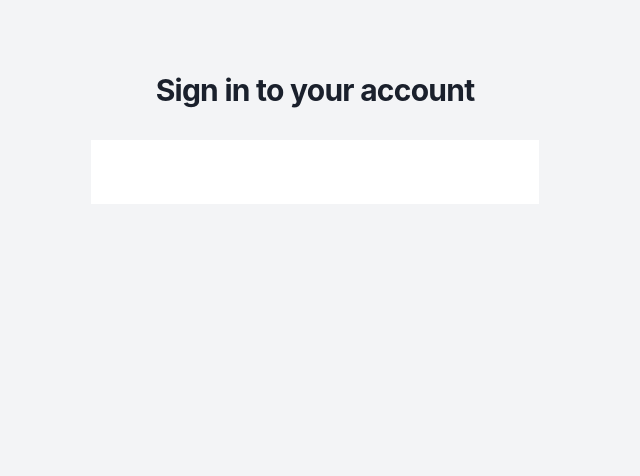
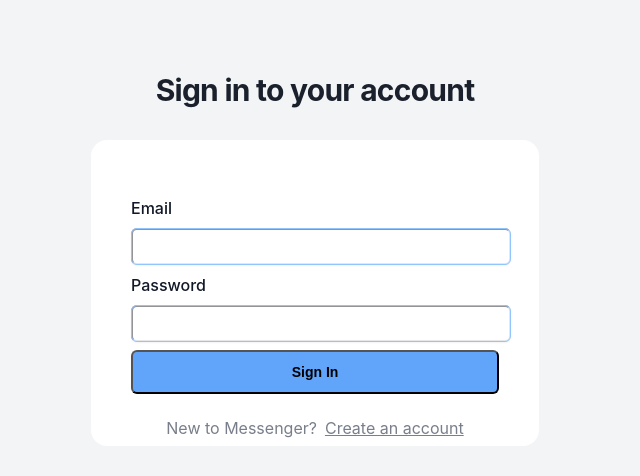
Before and after one commit to PasinduMaduwantha/post-mate, a React (Create React App) app: page / in a window 1280 px wide. Shown: the top 476 px of the page, without its empty margins (325-965 px from the left). Built offline with nearby package versions, Linux system fonts and the light colour scheme.

Commit message:
login-component

```diff
--- a/package.json
+++ b/package.json
@@ -9,6 +9,7 @@
     "material-react-table": "^1.14.0",
     "react": "^18.2.0",
     "react-dom": "^18.2.0",
+    "react-hook-form": "^7.45.4",
     "react-router": "^6.15.0",
     "react-router-dom": "^6.15.0",
     "react-scripts": "5.0.1",
--- a/src/components/Auth/AuthForm.css
+++ b/src/components/Auth/AuthForm.css
@@ -9,30 +9,43 @@
   max-width: 28rem;
 }
 
-/* Your CSS stylesheet */
-
-/* Common styles for all screen sizes */
-.bg-white {
-    background-color: #fff;
+.custom-card {
+background-color: white;
+padding-left: 1rem;
+padding-right: 1rem;
+padding-top: 2rem;
+border-radius: 0.5rem;
 }
 
-  .px-4 {
-    padding-left: 1rem;
-    padding-right: 1rem;
+@media (min-width: 640px) {
+.custom-card {
+  padding-left: 2.5rem;
+  padding-right: 2.5rem;
+  border-radius: 1rem;
+}
 }
 
-  .py-8 {
-    padding-top: 2rem;
-    padding-bottom: 2rem;
+
+/* Define the custom class */
+.custom-lower {
+display: flex;
+justify-content: center;
+font-size: 1rem; /* Equivalent to text-sm */
+color: #787e8a; /* Equivalent to text-gray-500 */
+padding-left: 0.5rem; /* Equivalent to px-2 */
+padding-right: 0.5rem; /* Equivalent to px-2 */
+gap: 0.5rem; /* Equivalent to gap-2 */
+margin-top: 1.5rem; /* Equivalent to mt-6 */
+padding-bottom: 0.5rem; /* Equivalent to pb-2 */
 }
 
-  /* Styles for screens with a minimum width of 640px (sm breakpoint) */
-  @media (min-width: 640px) {
-    .sm-rounded-lg {
-      border-radius: 0.5rem; /* Equivalent to Tailwind's rounded-lg */
+/* Define the custom class */
+.custom-container {
+position: absolute;
+top: 0;
+right: 0;
+bottom: 0;
+left: 0;
+display: flex;
+align-items: center;
 }
-    .sm-px-10 {
-      padding-left: 2.5rem;
-      padding-right: 2.5rem;
-    }
-  }
--- a/src/components/Auth/AuthForm.jsx
+++ b/src/components/Auth/AuthForm.jsx
@@ -1,68 +1,54 @@
 // 'use client';
-// import Button from '@/app/components/Button';
-// import Input from '@/app/components/Inputs/Input';
-// import { useCallback, useState } from 'react';
-// import { useForm , FieldValues, SubmitHandler} from 'react-hook-form';
+import Button from '../Buttons/Buttons';
+import Input from '../Inputs/input';
+import { useCallback, useState } from 'react';
+import { useForm , FieldValues, SubmitHandler} from 'react-hook-form';
 // import AuthSocialButton from './AuthSocialButton';
 // import {BsGithub, BsGoogle} from 'react-icons/bs'
 import './AuthForm.css'
 
 
 const AuthForm = () => {
-    // const [Varient, setVarient] = useState<Varient>('LOGIN')
-    // const [isLoading, setIsLoading] = useState(false)
+    const [Varient, setVarient] = useState('LOGIN')
+    const [isLoading, setIsLoading] = useState(false)
 
-    // const toggleVarient = useCallback(() => {
-    //     if (Varient === 'LOGIN') {
-    //         setVarient('REGISTER')
-    //     } else {
-    //         setVarient('LOGIN')
-    //     }
-    // },[Varient])
+    const toggleVarient = useCallback(() => {
+        if (Varient === 'LOGIN') {
+            setVarient('REGISTER')
+        } else {
+            setVarient('LOGIN')
+        }
+    },[Varient])
 
-    // const {
-    //     register,
-    //     handleSubmit,
-    //     formState: { errors },
-    // }=useForm<FieldValues>({
-    //     defaultValues: {
-    //         name: '',
-    //         email: '',
-    //         password: '',
-    //     }
-    // })
+    const {
+        register,
+        handleSubmit,
+        formState: { errors },
+    }=useForm({
+        defaultValues: {
+            name: '',
+            email: '',
+            password: '',
+        }
+    })
 
-    // const onSubmit: SubmitHandler<FieldValues> = (data) =>{
-    //     setIsLoading(true)
+    const onSubmit= (data) =>{
+        setIsLoading(true)
 
-    //     if (Varient === 'REGISTER') {
-    //         // Axios Register
-    //     }
-    //     if (Varient === 'LOGIN') {
-    //         // NextAuth Signin
-    //     }
-    // }
-
-    // const socialAction = (action:string) => {
-    //     setIsLoading(true)
-
-    //     // NextAuth Social Signin
-    // }
+        if (Varient === 'REGISTER') {
+            // Axios Register
+        }
+        if (Varient === 'LOGIN') {
+            // NextAuth Signin
+        }
+    }
 
     return (
         <div className="auth-background" >
             <div
-            className="
-             bg-white
-             px-4
-             py-8
-             sm:rounded-lg
-                sm:px-10
-            "
-            >
-                {/* <form
-                className='space-y-6'
-                onSubmit={handleSubmit(onSubmit)}
+            className="custom-card">
+                <form style={{"margin-top": "1.5rem"}}
+                onSubmit={(onSubmit)}
                 >
                     {Varient === 'REGISTER' && (
                     <Input
@@ -100,56 +86,17 @@ const AuthForm = () => {
                         </Button>
                     </div>
                 </form>
-                <div className='mt-6'>
-                    <div className='relative'>
-                        <div
-                            className='
-                            absolute
-                            inset-0
-                            flex
-                            items-center'
-                        >
-                            <div className='
-                            w-full border-t
-                            border-gray-300'
-                            />
-                        </div>
-                        <div
-                            className='relative flex justify-center text-sm'>
-                            <span className='px-2 bg-white text-gray-500'>
-                                Or continue with
-                            </span>
-                        </div>
-                    </div>
-                    <div className='mt-6 flex gap-2'>
-                           <AuthSocialButton
-                           icon={BsGithub}
-                            onClick={() => socialAction('github')}
-                           />
-                           <AuthSocialButton
-                           icon={BsGoogle}
-                            onClick={() => socialAction('google')}
-                           />
-                    </div>
-                </div>
-                <div className='
-                flex
-                justify-center
-                text-sm
-                text-gray-500
-                px-2
-                gap-2
-                mt-6'>
+                <div className="custom-lower">
                     <div>
                         {Varient === 'LOGIN' ? "New to Messenger?" : 'Already have an account?'}
                     </div>
                     <div
                     onClick={toggleVarient}
-                    className='underline cursor-pointer'
+                    style={{'text-decoration': 'underline','cursor': 'pointer'}}
                     >
                         {Varient === 'LOGIN' ? 'Create an account' : 'Sign In'}
                     </div>
-                </div> */}
+                </div>
             </div>
         </div>
      );
--- /dev/null
+++ b/src/components/Buttons/Buttons.css
@@ -0,0 +1,57 @@
+/* Common styles for the button */
+.custom-button {
+    display: flex;
+    justify-content: center;
+    align-items: center;
+    border-radius: 0.375rem;
+    padding: 0.75rem 1.125rem;
+    font-size: 0.875rem;
+    font-weight: 600;
+    outline: none;
+    outline-offset: 0.125rem;
+    width: 100%;
+    background-color: #60a5fa
+  }
+
+  /* Disabled styles */
+  .custom-button.disabled {
+    opacity: 0.5;
+    cursor: default;
+  }
+
+  /* Full width styles */
+  .custom-button.full-width {
+    width: 100%;
+  }
+
+  /* Secondary button text color */
+  .custom-button.secondary {
+    color: #111827; /* text-gray-900 equivalent */
+  }
+
+  /* Danger button styles */
+  .custom-button.danger {
+    background-color: #f87171; /* bg-rose-500 equivalent */
+  }
+
+  .custom-button.danger:hover,
+  .custom-button.danger:focus-visible {
+    background-color: #fecaca; /* bg-rose-600 equivalent */
+    outline: 2px solid #fecaca; /* focus-visible:outline-rose-600 equivalent */
+  }
+
+  /* Primary button styles */
+  .custom-button.primary {
+    background-color: #60a5fa; /* bg-sky-500 equivalent */
+  }
+
+  .custom-button.primary:hover,
+  .custom-button.primary:focus-visible {
+    background-color: #93c5fd; /* bg-sky-600 equivalent */
+    outline: 2px solid #93c5fd; /* focus-visible:outline-sky-600 equivalent */
+  }
+
+  /* Text color for primary button */
+  .custom-button.primary .text {
+    color: #ffffff; /* text-white equivalent */
+  }
--- /dev/null
+++ b/src/components/Buttons/Buttons.jsx
@@ -0,0 +1,36 @@
+'use client';
+
+import './Buttons.css'
+import clsx from "clsx";
+
+const Button= ({
+    type,
+    fullWidth,
+    children,
+    onClick,
+    secondary,
+    danger,
+    disabled,
+}) => {
+    return (
+        <div>
+            <button
+            onClick={onClick}
+            type={type}
+            disabled={disabled}
+            className={clsx(
+                `custom-button`,
+                disabled && "disabled",
+                fullWidth && "full-width",
+                secondary ? "text-gray-900 ": "text-white",
+                danger && 'danger-button-styles',
+                !secondary && !danger && 'primary-button-styles'
+                )}
+            >
+                {children}
+            </button>
+        </div>
+    );
+}
+
+export default Button;
--- /dev/null
+++ b/src/components/Inputs/input.css
@@ -0,0 +1,35 @@
+/* Define the custom class */
+.custom-text {
+    display: block;
+    font-size: 1rem; /* Equivalent to text-sm */
+    font-weight: 500; /* Equivalent to font-medium */
+    line-height: 1.5; /* Equivalent to leading-6 */
+    color: #111827; /* Equivalent to text-gray-900 */
+  }
+
+  /* Define the custom class */
+.custom-form-input {
+    display: block;
+    width: 100%;
+    border-radius: 0.375rem;
+    margin-top: 0.5rem;
+    margin-bottom: 0.5rem;
+    padding-top: 0.375rem;
+    padding-bottom: 0.375rem;
+    padding-left: 0.375rem;
+    color: #111827; /* Equivalent to text-gray-900 */
+    box-shadow: 0 1px 2px 0 rgba(0, 0, 0, 0.05); /* Equivalent to shadow-sm */
+    outline: 1px solid #d1d5db; /* Equivalent to ring-1 */
+    outline-offset: -1px; /* Equivalent to ring-inset */
+    border-color: #e5e7eb; /* Equivalent to ring-gray-300 */
+    placeholder-color: #9ca3af; /* Equivalent to placeholder:text-gray-400 */
+    outline-color: #93c5fd; /* Equivalent to focus:ring-sky-600 */
+    font-size: 0.875rem; /* Equivalent to sm:text-sm */
+    line-height: 1.5; /* Equivalent to sm:leading-6 */
+  }
+
+  .custom-form-input:focus {
+    outline-width: 2px; /* Equivalent to focus:ring-2 */
+    outline-offset: -2px; /* Equivalent to focus:ring-inset */
+    outline-color: #60a5fa; /* Equivalent to focus:ring-sky-600 */
+  }
--- /dev/null
+++ b/src/components/Inputs/input.jsx
@@ -0,0 +1,49 @@
+'use client'
+
+import clsx from "clsx";
+import {
+    FieldErrors,
+    FieldValues,
+    UseFormRegister
+} from "react-hook-form";
+
+import './input.css'
+
+
+const Input = ({
+    label,
+    id,
+    type,
+    required,
+    register,
+    errors,
+    disabled
+}) => {
+    return (
+        <div>
+            <label
+            htmlFor={id}
+            className="custom-text" >
+                {label}
+            </label>
+            <div style={{'marginTop':'0.5rem'}}>
+                <input
+                id={id}
+                type={type}
+                autoComplete={type}
+                disabled={disabled}
+                className={clsx(
+                    `custom-form-input`,
+                    errors[id] && 'focus:ring-rose-500',
+                    disabled && 'opacity-50 cursor-default'
+                )}
+            >
+
+                </input>
+
+            </div>
+        </div>
+    );
+}
+
+export default Input;
```
Also changed, not shown: 1 other file (tests, documents, lock files or other folders). Lines whose indentation alone changed are shown as unchanged.
